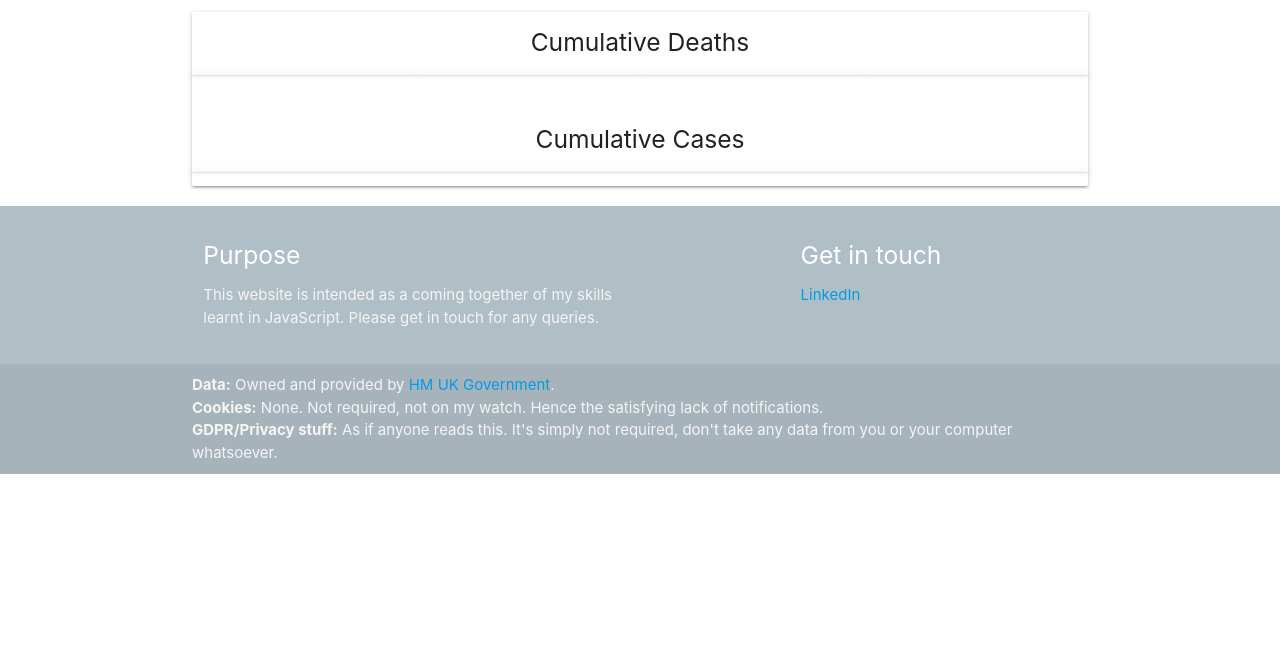
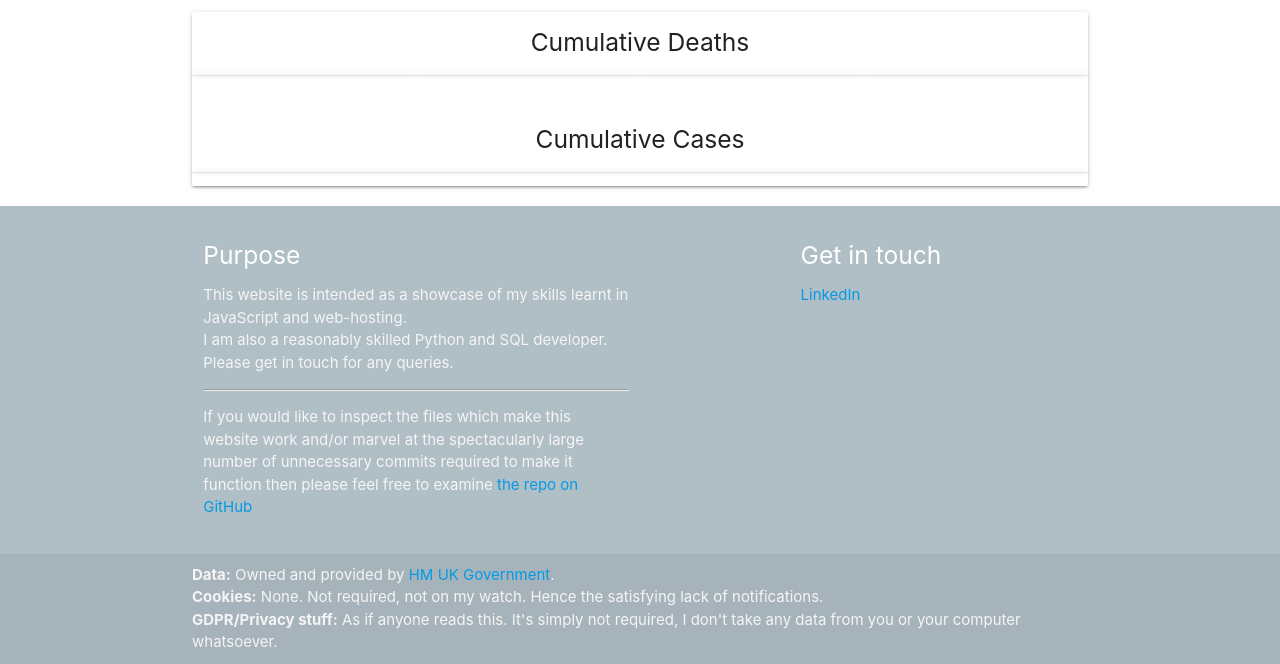
Before and after one commit to pauldewilson/live-uk-covid-data, a website: page index.html in a window 1280 px wide. Shown: the part 184-848 px from the top of the page. Before the commit the page ends 800 px from the top, so only its background shows below. Drawn offline with nearby package versions, Linux system fonts and the light colour scheme; no server answers.

Commit message:
removed button waves, amended footer text

```diff
--- a/index.html
+++ b/index.html
@@ -14,7 +14,7 @@
     <nav>
         <div class="nav-wrapper #b0bec5 blue-grey lighten-3">
           <ul id="nav-mobile" class="right hide-on-med-and-down">
-            <li><a href="/" class="#78909c blue-grey lighten-1 waves-effect waves-light btn">refresh</a></li>
+            <li><a href="/" class="#78909c blue-grey lighten-1 btn">refresh</a></li>
           </ul>
         </div>
       </nav>
@@ -45,7 +45,9 @@
           <div class="row">
             <div class="col l6 s12">
               <h5 class="white-text">Purpose</h5>
-              <p class="grey-text text-lighten-4">This website is intended as a coming together of my skills learnt in JavaScript. Please get in touch for any queries.</p>
+              <p class="grey-text text-lighten-4">This website is intended as a showcase of my skills learnt in JavaScript and web-hosting.<br>I am also a reasonably skilled Python and SQL developer.<br>Please get in touch for any queries.</p>
+              <hr>
+              <p class="grey-text text-lighten-4">If you would like to inspect the files which make this website work and/or marvel at the spectacularly large number of unnecessary commits required to make it function then please feel free to examine <a href="https://github.com/pauldewilson/live-uk-covid-data" target="_blank">the repo on GitHub</a></p>
             </div>
             <div class="col l4 offset-l2 s12">
               <h5 class="white-text">Get in touch</h5>
@@ -57,7 +59,7 @@
         </div>
         <div class="footer-copyright">
           <div class="container grey-text text-lighten-4">
-          <b>Data:</b> Owned and provided by <a href="https://coronavirus.data.gov.uk/" target="_blank">HM UK Government</a>.<br><b>Cookies:</b> None. Not required, not on my watch. Hence the satisfying lack of notifications.<br><b>GDPR/Privacy stuff:</b> As if anyone reads this. It's simply not required, don't take any data from you or your computer whatsoever.
+          <b>Data:</b> Owned and provided by <a href="https://coronavirus.data.gov.uk/" target="_blank">HM UK Government</a>.<br><b>Cookies:</b> None. Not required, not on my watch. Hence the satisfying lack of notifications.<br><b>GDPR/Privacy stuff:</b> As if anyone reads this. It's simply not required, I don't take any data from you or your computer whatsoever.
           </div>
         </div>
       </footer>
```
